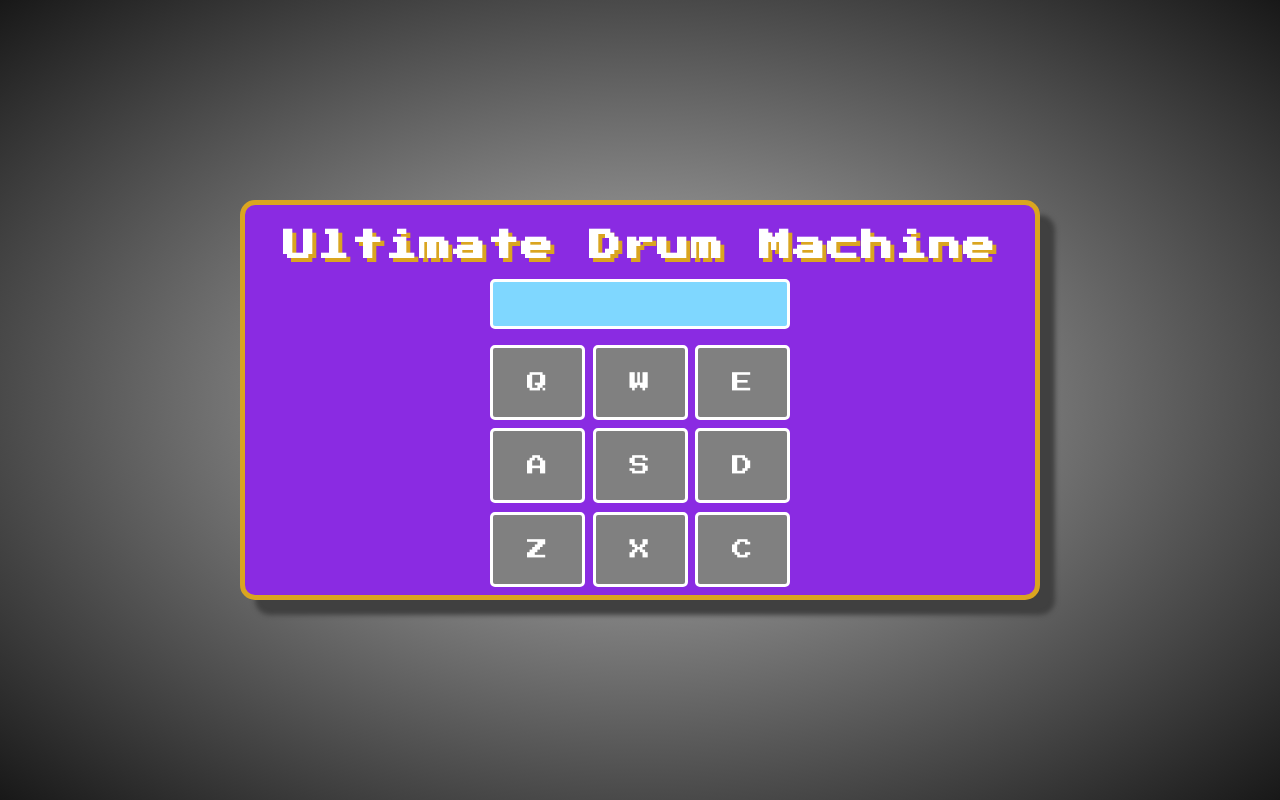
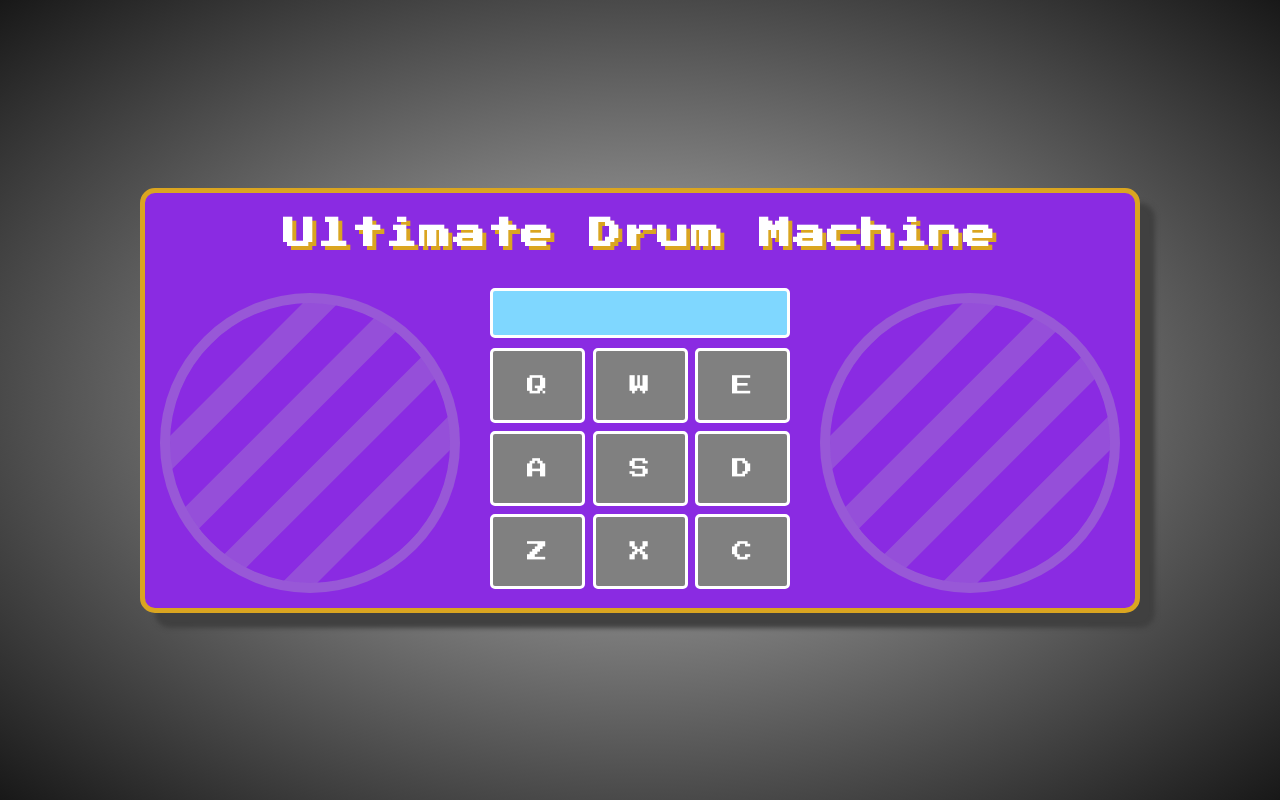
Before and after one commit to dnlk86/drum-machine, a React (Create React App) app: page / in a window 1280 px wide. Built offline with nearby package versions, Linux system fonts and the light colour scheme.

Commit message:
added speakers and final css adjustments

```diff
--- a/src/App.css
+++ b/src/App.css
@@ -16,3 +16,18 @@
     font-size: 1.3rem;
     text-align: center;
 }
+
+.dmBody {
+    width: 100%;
+    display: flex;
+    justify-content: space-around;
+    align-items: center;
+}
+
+.dmControls {
+    height: 330px;
+    display: flex;
+    flex-direction: column;
+    justify-content: space-evenly;
+    align-items: center;
+}
--- a/src/features/drum-machine/DrumMachine.js
+++ b/src/features/drum-machine/DrumMachine.js
@@ -4,6 +4,7 @@ import { showSelected } from "./drumMachineSlice";
 import styles from "./DrumMachine.module.css";
 import Display from "./Display";
 import Button from "./Button";
+import Speaker from "./Speaker";
 
 export function DrumMachine() {
     const selected = useSelector(showSelected);
@@ -131,13 +132,17 @@ export function DrumMachine() {
     return (
         <div id="drum-machine" className={styles.drumMachineContainer}>
             <h1>Ultimate Drum Machine</h1>
-            <Display selected={selected} />
-            <div>
-                <div className={styles.padsGrid}>
-                    {drumPadButtons.map((v) => (
-                        <Button btn={v} />
-                    ))}
+            <div className="dmBody">
+                <Speaker />
+                <div className="dmControls">
+                    <Display selected={selected} />
+                    <div className={styles.padsGrid}>
+                        {drumPadButtons.map((v) => (
+                            <Button btn={v} />
+                        ))}
+                    </div>
                 </div>
+                <Speaker />
             </div>
         </div>
     );
--- a/src/features/drum-machine/DrumMachine.module.css
+++ b/src/features/drum-machine/DrumMachine.module.css
@@ -3,8 +3,8 @@
     flex-direction: column;
     justify-content: space-between;
     align-items: center;
-    width: 800px;
-    height: 400px;
+    width: 1000px;
+    height: 425px;
     background-color: blueviolet;
     border: 5px solid goldenrod;
     border-radius: 15px;
--- /dev/null
+++ b/src/features/drum-machine/Speaker.js
@@ -0,0 +1,14 @@
+import React from "react";
+import styles from "./Speaker.module.css";
+
+export default function Speaker() {
+    return (
+        <div className={styles.speaker}>
+            <div className={styles.speakerRow}></div>
+            <div className={styles.speakerRow}></div>
+            <div className={styles.speakerRow}></div>
+            <div className={styles.speakerRow}></div>
+            <div className={styles.speakerRow}></div>
+        </div>
+    );
+}
--- /dev/null
+++ b/src/features/drum-machine/Speaker.module.css
@@ -0,0 +1,16 @@
+.speaker {
+    overflow: hidden;
+    width: 300px;
+    height: 300px;
+    border: 10px solid hsla(270, 60%, 60%, 0.75);
+    border-radius: 50%;
+    background-color: hsla(270, 60%, 60%, 0.75);
+    display: grid;
+    grid-template-rows: 1fr 1fr 1fr 1fr 1fr;
+    row-gap: 25px;
+    transform: rotate(-45deg);
+}
+
+.speakerRow {
+    background-color: blueviolet;
+}
```
